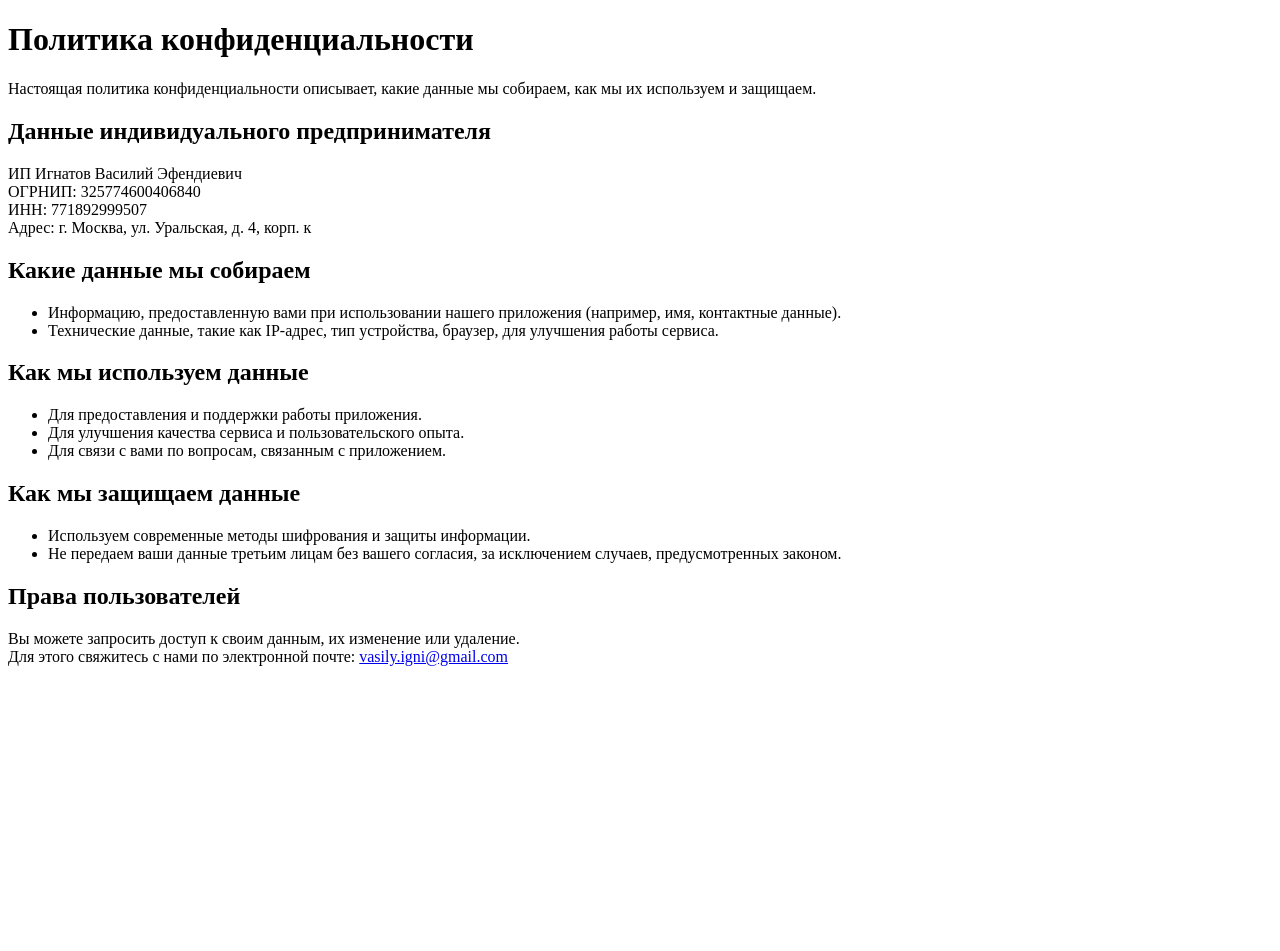
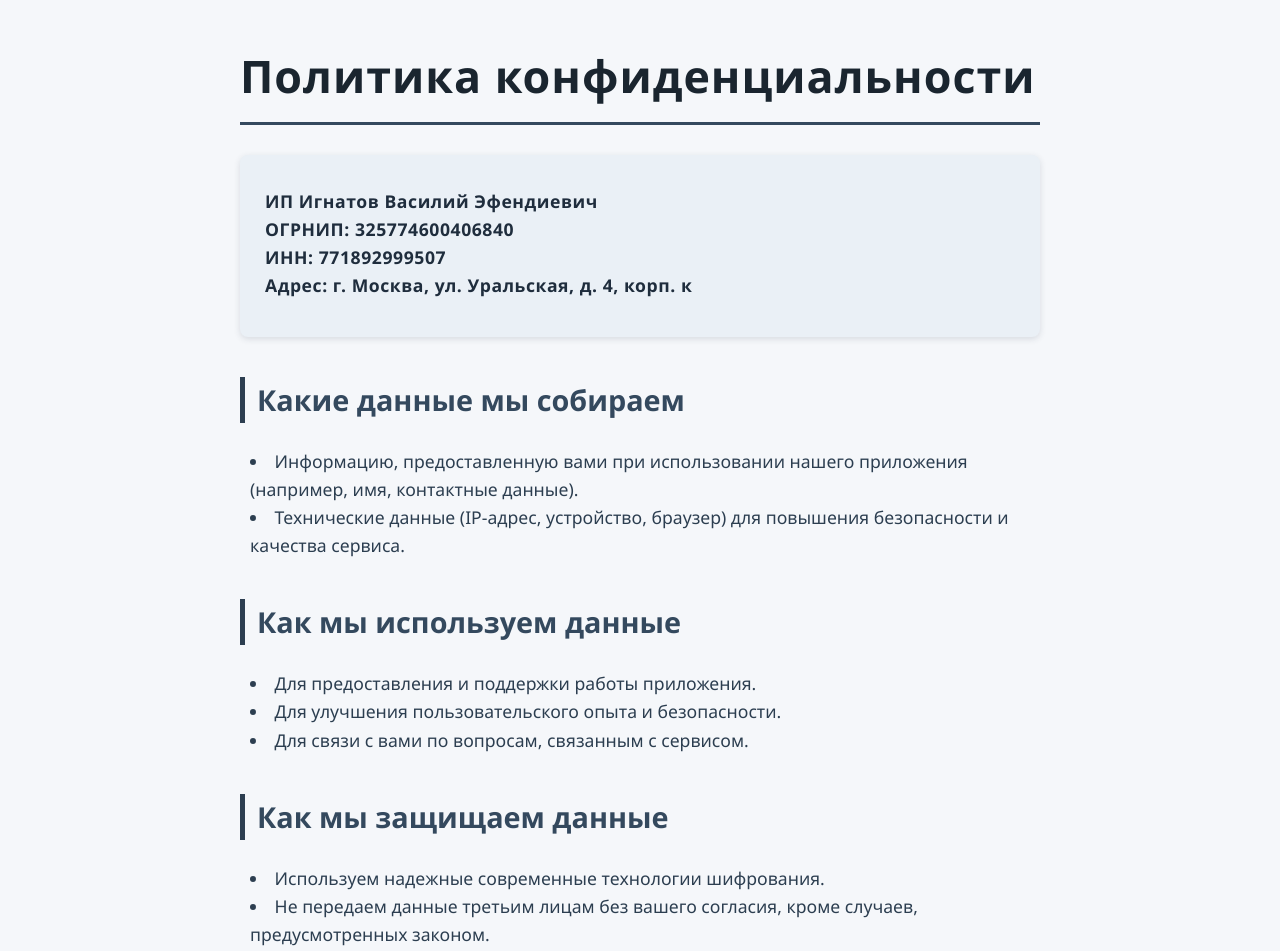
Before and after one commit to xxNpCxx/privacy_policy, a plain HTML site: page index.html in a window 1280 px wide. Shown: the top 951 px of the page. Before the commit the page ends 800 px from the top, so only its background shows below. Drawn offline with Linux system fonts and the light colour scheme.

Commit message:
Update index.html

```diff
--- a/index.html
+++ b/index.html
@@ -2,38 +2,95 @@
 <html lang="ru">
 <head>
   <meta charset="UTF-8" />
-  <title>Политика конфиденциальности</title>
+  <title>Политика конфиденциальности — ИП Игнатов В.Э.</title>
+  <style>
+    body {
+      font-family: "Segoe UI", Tahoma, Geneva, Verdana, sans-serif;
+      background-color: #f5f7fa;
+      color: #2c3e50;
+      margin: 40px auto;
+      max-width: 800px;
+      line-height: 1.6;
+      padding: 0 20px;
+    }
+    h1 {
+      color: #1a252f;
+      border-bottom: 3px solid #34495e;
+      padding-bottom: 10px;
+      font-weight: 700;
+      font-size: 2.8rem;
+      margin-bottom: 30px;
+      letter-spacing: 1px;
+    }
+    h2 {
+      color: #34495e;
+      border-left: 5px solid #2c3e50;
+      padding-left: 12px;
+      margin-top: 40px;
+      font-weight: 600;
+      font-size: 1.8rem;
+    }
+    p, ul {
+      font-size: 1.1rem;
+      margin-top: 12px;
+    }
+    ul {
+      list-style: inside disc;
+      margin-left: 0;
+      padding-left: 10px;
+    }
+    a {
+      color: #2980b9;
+      text-decoration: none;
+      font-weight: 600;
+    }
+    a:hover {
+      text-decoration: underline;
+    }
+    .company-info {
+      background-color: #eaf0f6;
+      padding: 20px 25px;
+      border-radius: 8px;
+      box-shadow: 0 2px 6px rgba(44, 62, 80, 0.15);
+      margin-bottom: 40px;
+      font-weight: 600;
+      font-size: 1.15rem;
+      color: #1f2d3d;
+      letter-spacing: 0.03em;
+    }
+  </style>
 </head>
 <body>
   <h1>Политика конфиденциальности</h1>
-  <p>Настоящая политика конфиденциальности описывает, какие данные мы собираем, как мы их используем и защищаем.</p>
 
-  <h2>Данные индивидуального предпринимателя</h2>
-  <p>
-    ИП Игнатов Василий Эфендиевич<br />
+  <div class="company-info">
+    <p><strong>ИП Игнатов Василий Эфендиевич</strong><br />
     ОГРНИП: 325774600406840<br />
     ИНН: 771892999507<br />
-    Адрес: г. Москва, ул. Уральская, д. 4, корп. к
-  </p>
+    Адрес: г. Москва, ул. Уральская, д. 4, корп. к</p>
+  </div>
 
   <h2>Какие данные мы собираем</h2>
   <ul>
     <li>Информацию, предоставленную вами при использовании нашего приложения (например, имя, контактные данные).</li>
-    <li>Технические данные, такие как IP-адрес, тип устройства, браузер, для улучшения работы сервиса.</li>
+    <li>Технические данные (IP-адрес, устройство, браузер) для повышения безопасности и качества сервиса.</li>
   </ul>
+
   <h2>Как мы используем данные</h2>
   <ul>
     <li>Для предоставления и поддержки работы приложения.</li>
-    <li>Для улучшения качества сервиса и пользовательского опыта.</li>
-    <li>Для связи с вами по вопросам, связанным с приложением.</li>
+    <li>Для улучшения пользовательского опыта и безопасности.</li>
+    <li>Для связи с вами по вопросам, связанным с сервисом.</li>
   </ul>
+
   <h2>Как мы защищаем данные</h2>
   <ul>
-    <li>Используем современные методы шифрования и защиты информации.</li>
-    <li>Не передаем ваши данные третьим лицам без вашего согласия, за исключением случаев, предусмотренных законом.</li>
+    <li>Используем надежные современные технологии шифрования.</li>
+    <li>Не передаем данные третьим лицам без вашего согласия, кроме случаев, предусмотренных законом.</li>
   </ul>
+
   <h2>Права пользователей</h2>
-  <p>Вы можете запросить доступ к своим данным, их изменение или удаление.<br/>
-  Для этого свяжитесь с нами по электронной почте: <a href="mailto:vasily.igni@gmail.com">vasily.igni@gmail.com</a></p>
+  <p>Вы имеете право запросить доступ к своим данным, их изменение или удаление.<br />
+  Свяжитесь с нами: <a href="mailto:vasily.igni@gmail.com">vasily.igni@gmail.com</a></p>
 </body>
 </html>
```
